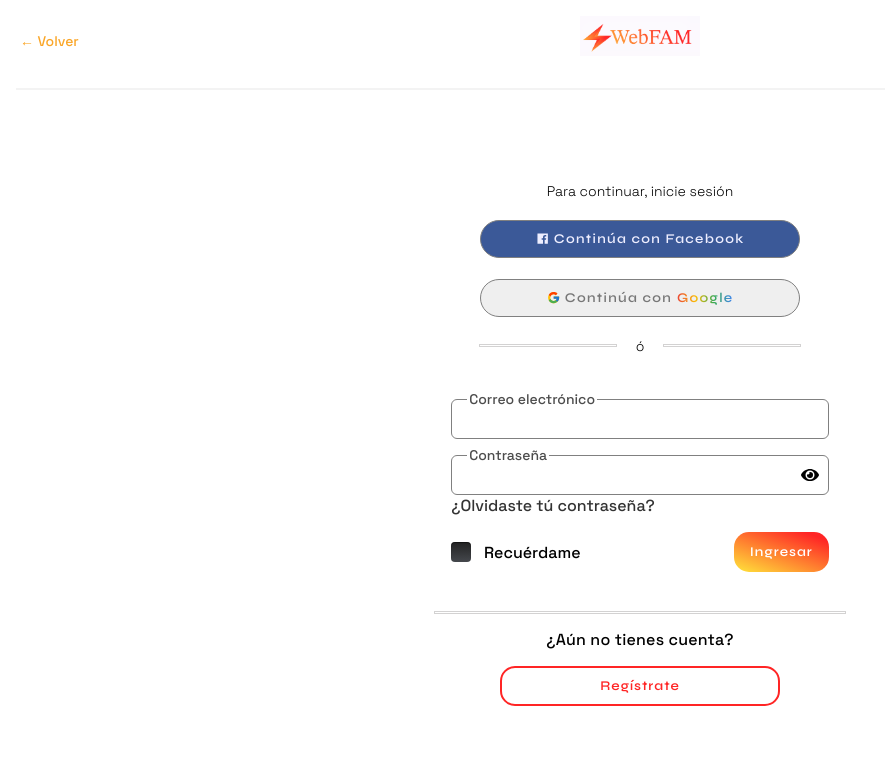
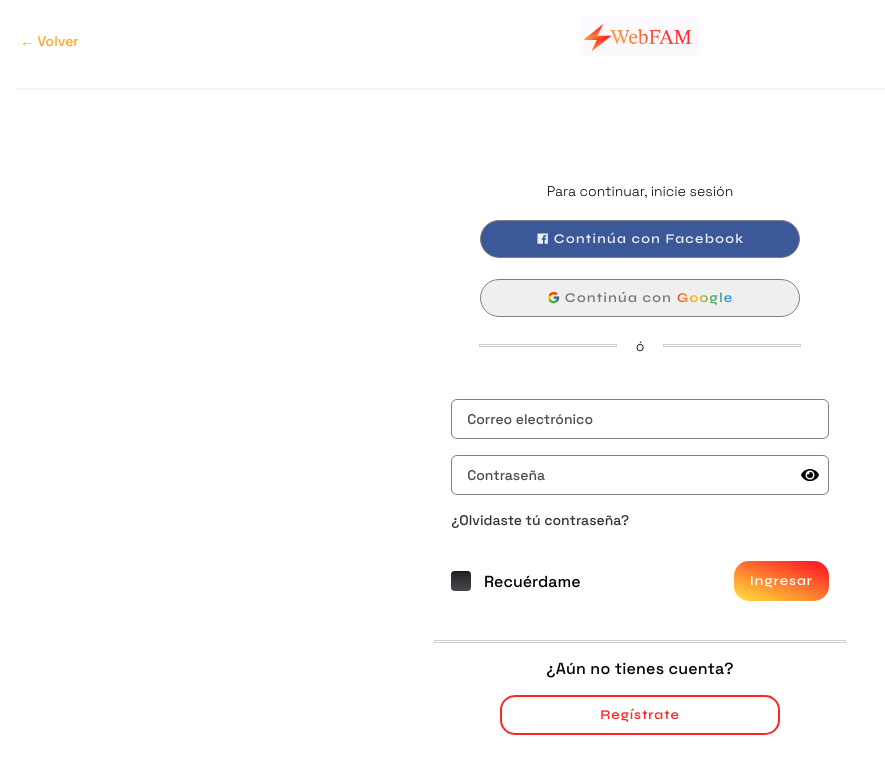
Before and after one commit to KrlosPK/WebFAM, a React (Vite) app: page /login in a window 1280 px wide. Shown: the top 774 px of the page, without its empty margins (0-885 px from the left). Built offline with nearby package versions, Linux system fonts and the light colour scheme.

Commit message:
fixed login and register animations

```diff
--- a/src/components/Login/Login.jsx
+++ b/src/components/Login/Login.jsx
@@ -3,7 +3,7 @@ import { Link } from 'react-router-dom'
 import { Button, Button2, Input, validateMail, validatePassword } from '../Utils'
 
 //? Hooks
-import { useState, useRef } from 'react'
+import { useState, useRef, useEffect } from 'react'
 
 //? Library
 import { ToastContainer, toast, Zoom } from 'react-toastify'
@@ -88,9 +88,12 @@ const Login = () => {
     } else if (!validatePassword(contrasena, regexContrasena)) {
       e.preventDefault()
 
-      toast.error('¡La contraseña debe tener entre 8 y 16 caracteres, una mayúscula, una minúscula y un número!', {
-        theme: 'colored'
-      })
+      toast.error(
+        '¡La contraseña debe tener entre 8 y 16 caracteres, una mayúscula, una minúscula y un número!',
+        {
+          theme: 'colored'
+        }
+      )
     } else {
       toast.success('¡Listo para implementar Axios!', {
         theme: 'colored'
@@ -141,13 +144,29 @@ const Login = () => {
         </div>
         <form className='second-login' onSubmit={validateLogin}>
           <div className='main-form'>
-            <Input text='Correo electrónico' nameID='correo' value={body.correo} innerRef={correoInputEl} onChange={inputChange} />
+            <Input
+              text='Correo electrónico'
+              type='email'
+              nameID='correo'
+              value={body.correo}
+              innerRef={correoInputEl}
+              onChange={inputChange}
+            />
             <div className='input-container'>
-              <Input text='Contraseña' type={showContrasena ? 'contrasena' : 'text'} nameID='contrasena' value={body.contrasena} innerRef={contrasenaInputEl} onChange={inputChange} />
-              <div onClick={handleShowContrasenaClick}>{showContrasena ? <FaEye className='eye' /> : <FaEyeSlash className='eye' />}</div>
+              <Input
+                text='Contraseña'
+                type={showContrasena ? 'password' : 'text'}
+                nameID='contrasena'
+                value={body.contrasena}
+                innerRef={contrasenaInputEl}
+                onChange={inputChange}
+              />
+              <div onClick={handleShowContrasenaClick}>
+                {showContrasena ? <FaEye className='eye' /> : <FaEyeSlash className='eye' />}
+              </div>
             </div>
           </div>
-          <div className='forgot-contrasena'>
+          <div className='forgot-password'>
             <Link to={'/'}>¿Olvidaste tú contraseña?</Link>
           </div>
           <div className='remind-me'>
--- a/src/components/Register/Register.jsx
+++ b/src/components/Register/Register.jsx
@@ -228,7 +228,7 @@ const Register = () => {
 
             <Input text='Número de Documento' type='number' nameID='num_documento' value={body.num_documento} innerRef={numDocumentoInputEl} onChange={inputChange} />
 
-            <Input text='Correo' nameID='correo' value={body.correo} innerRef={correoInputEl} onChange={inputChange} />
+            <Input text='Correo' type='email' nameID='correo' value={body.correo} innerRef={correoInputEl} onChange={inputChange} />
 
             <div className='input-container'>
               <Input text='Contraseña' nameID='contrasena' type={showPassword ? 'password' : 'text'} value={body.contrasena} innerRef={contrasenaInputEl} onChange={inputChange} />
--- a/src/components/Utils/Input/Input.css
+++ b/src/components/Utils/Input/Input.css
@@ -4,7 +4,7 @@
   position: relative;
 }
 .input-login:focus ~ label,
-.input-login:valid ~ label {
+.input-login:not(:placeholder-shown) ~ label {
   background-color: white;
   left: 16px;
   padding: 0 2px;
--- a/src/components/Utils/Input/Input.jsx
+++ b/src/components/Utils/Input/Input.jsx
@@ -1,10 +1,19 @@
 import './Input.css'
+
+export const animation = {
+  backgroundColor: 'white',
+  left: '16px',
+  padding: '0 2px',
+  top: '0',
+  userSelect: 'none'
+}
 
 const Input = ({ text, type = 'text', nameID, max = 30, innerRef }) => {
   return (
     <div className='input-container'>
       <input
         className='input-login'
+        placeholder=' '
         type={type}
         maxLength={max}
         name={nameID}
```
Lines whose indentation alone changed are shown as unchanged.
